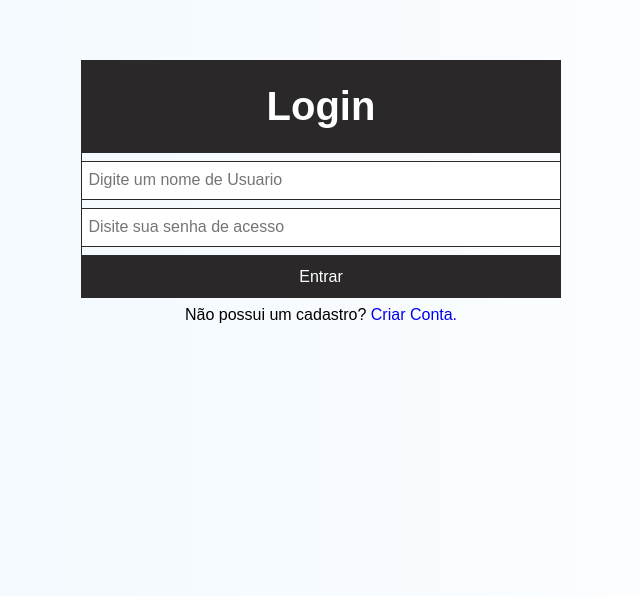
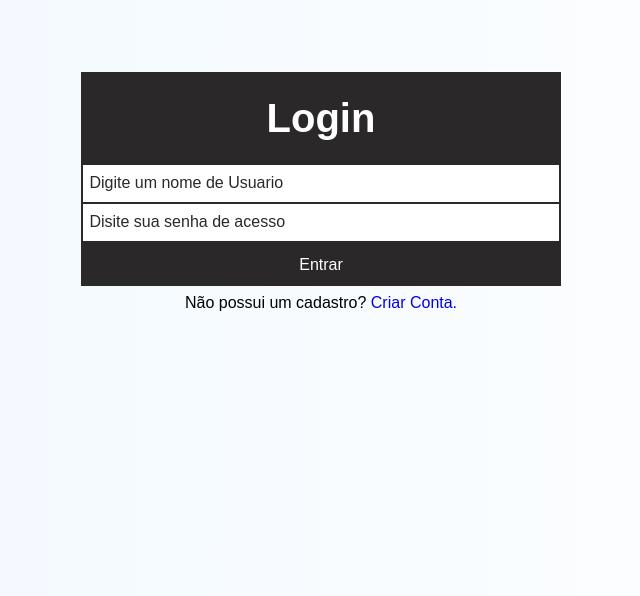
Before and after one commit to Pedro-Rocha-Araujo/dashboard-clinica, a Next.js app in the folder frontend/: page /auth/login in a window 1280 px wide. Shown: the part 204-800 px from the top of the page, without its empty margins (319-959 px from the left). Built offline with nearby package versions, Linux system fonts and the light colour scheme.

Commit message:
Modifiquei a página de login, cadastro e adicionei um icone ao link da navbar

```diff
--- a/frontend/src/app/(dashboard)/globals.css
+++ b/frontend/src/app/(dashboard)/globals.css
@@ -7,6 +7,10 @@
 
 h1 {
   font-size: clamp(1.4rem, 10vw, 2.4rem);
+}
+
+div.header h1 {
+  color: #fff;
 }
 
 h2 {
--- a/frontend/src/app/auth/usuario.css
+++ b/frontend/src/app/auth/usuario.css
@@ -1,3 +1,5 @@
+@import url('https://fonts.googleapis.com/css2?family=Roboto:ital,wght@0,100..900;1,100..900&display=swap');
+
 * {
   margin: 0;
   padding: 0;
@@ -6,7 +8,7 @@
 
 body {
   background: linear-gradient(90deg, aliceblue  0%, #fff 100%);
-  font-family: Arial, Helvetica, sans-serif;
+  font-family: arial;
 }
 
 section.usuario {
@@ -34,21 +36,23 @@ div.container div.header {
 }
 
 div.container form.main {
-  border-left: 1px solid #2a2829;
-  border-right: 1px solid #2a2829;
+  border-left: 2px solid #2a2829;
+  border-right: 2px solid #2a2829;
   display: flex;
   flex-direction: column;
-  gap: 0.5rem;
-  padding-top: 0.5rem;
+  padding-top: 0rem;
 }
 
 form.main input {
   font-size: clamp(0.8rem, 3vw, 1rem);
-  border: 1px solid #2a2829;
-  border-left: none;
-  border-right: none;
+  border: none;
+  border-bottom: 2px solid #2a2829;
   outline: none;
   padding: 0.6rem 0.4rem;
+}
+
+form.main input::placeholder {
+  color: #2a2829;
 }
 
 form.main button {
--- a/frontend/src/components/navbar/page.tsx
+++ b/frontend/src/components/navbar/page.tsx
@@ -27,13 +27,11 @@ export default function Dashboard() {
     }
   }
 
-
-
   return (
     <nav>
 
       <div className="header">
-        <h1><Link href={`/`}>Clínica</Link></h1>
+        <h1><i className="fa-solid fa-stethoscope"></i><Link href={`/`}>Clínica</Link></h1>
       </div>
 
       <div className="main">
```
